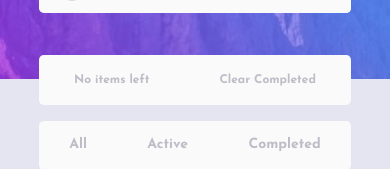
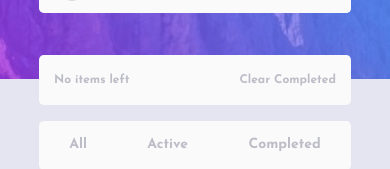
Before and after one commit to tarikcahta/to-do-app, a React (Create React App) app: page / in a window 390 px wide. Shown: the part 129-298 px from the top of the page. Built offline with nearby package versions, Linux system fonts and the light colour scheme; the HTML template or start-up script is replaced by a standard one.

Commit message:
Change position of action bar -> mobile view

```diff
--- a/src/components/ToDos/ToDos.js
+++ b/src/components/ToDos/ToDos.js
@@ -1,6 +1,6 @@
 import ToDo from '../ToDo/ToDo';
 import SelectToDos from '../SelectToDos/SelectToDos';
-import { ToDoWrapper, ToDoList, ToDoItem } from './ToDos.styles';
+import { ToDoWrapper, ToDoList, ToDoItem, ItemsLeft } from './ToDos.styles';
 import ToDosActionBar from '../ToDosActionBar/ToDosActionBar';
 import { useState, useEffect } from 'react';
 
@@ -57,7 +57,7 @@ const ToDos = ({ todos, setToDos, filteredToDos, setCurrFilter }) => {
             {renderToDos()}
 
             <ToDoItem>
-              <p>{toDosLeft()}</p>
+              <ItemsLeft>{toDosLeft()}</ItemsLeft>
               <button onClick={clearCompletedToDos}>Clear Completed</button>
             </ToDoItem>
           </ToDoList>
--- a/src/components/ToDos/ToDos.styles.js
+++ b/src/components/ToDos/ToDos.styles.js
@@ -32,3 +32,7 @@ export const ToDoItem = styled.li`
   font-weight: 600;
   line-height: 1.25rem;
 `;
+
+export const ItemsLeft = styled.p`
+  margin-right: 5rem;
+`;
```
